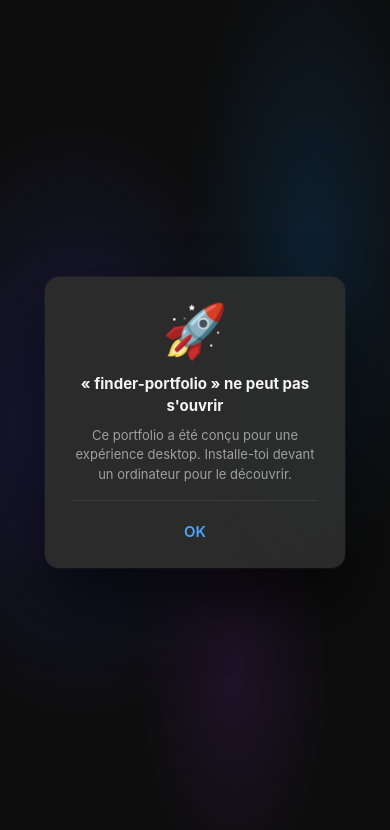
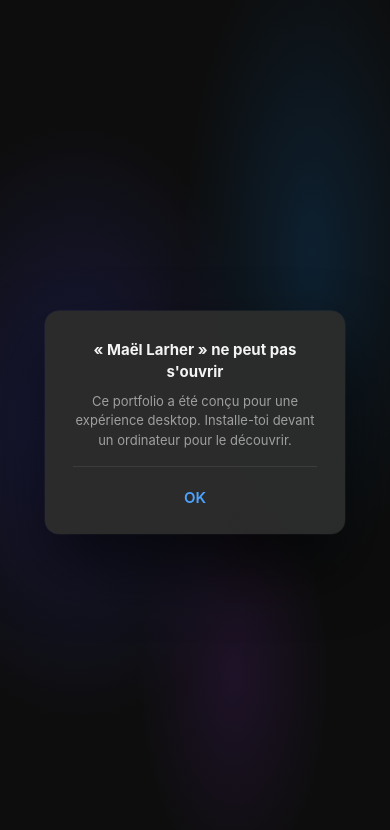
Before and after one commit to maellarherstudio-afk/finder-portfolio, a Next.js app: page / in a window 390 px wide. Shown: the top 830 px of the page. Built offline with nearby package versions, Linux system fonts and the light colour scheme.

Commit message:
Mobile dialog: nom prénom, sans rocket

```diff
--- a/app/page.tsx
+++ b/app/page.tsx
@@ -30,10 +30,9 @@ export default function Home() {
           fontFamily: "-apple-system, 'SF Pro Display', BlinkMacSystemFont, sans-serif",
           textAlign: "center",
         }}>
-          <span style={{ fontSize: 52, lineHeight: 1 }}>🚀</span>
           <div>
             <p style={{ fontWeight: 700, fontSize: 15, color: "rgba(255,255,255,0.95)", margin: "0 0 8px" }}>
-              « finder-portfolio » ne peut pas s&apos;ouvrir
+              « Maël Larher » ne peut pas s&apos;ouvrir
             </p>
             <p style={{ fontWeight: 400, fontSize: 13, color: "rgba(255,255,255,0.55)", margin: 0, lineHeight: 1.5 }}>
               Ce portfolio a été conçu pour une expérience desktop. Installe-toi devant un ordinateur pour le découvrir.
```
